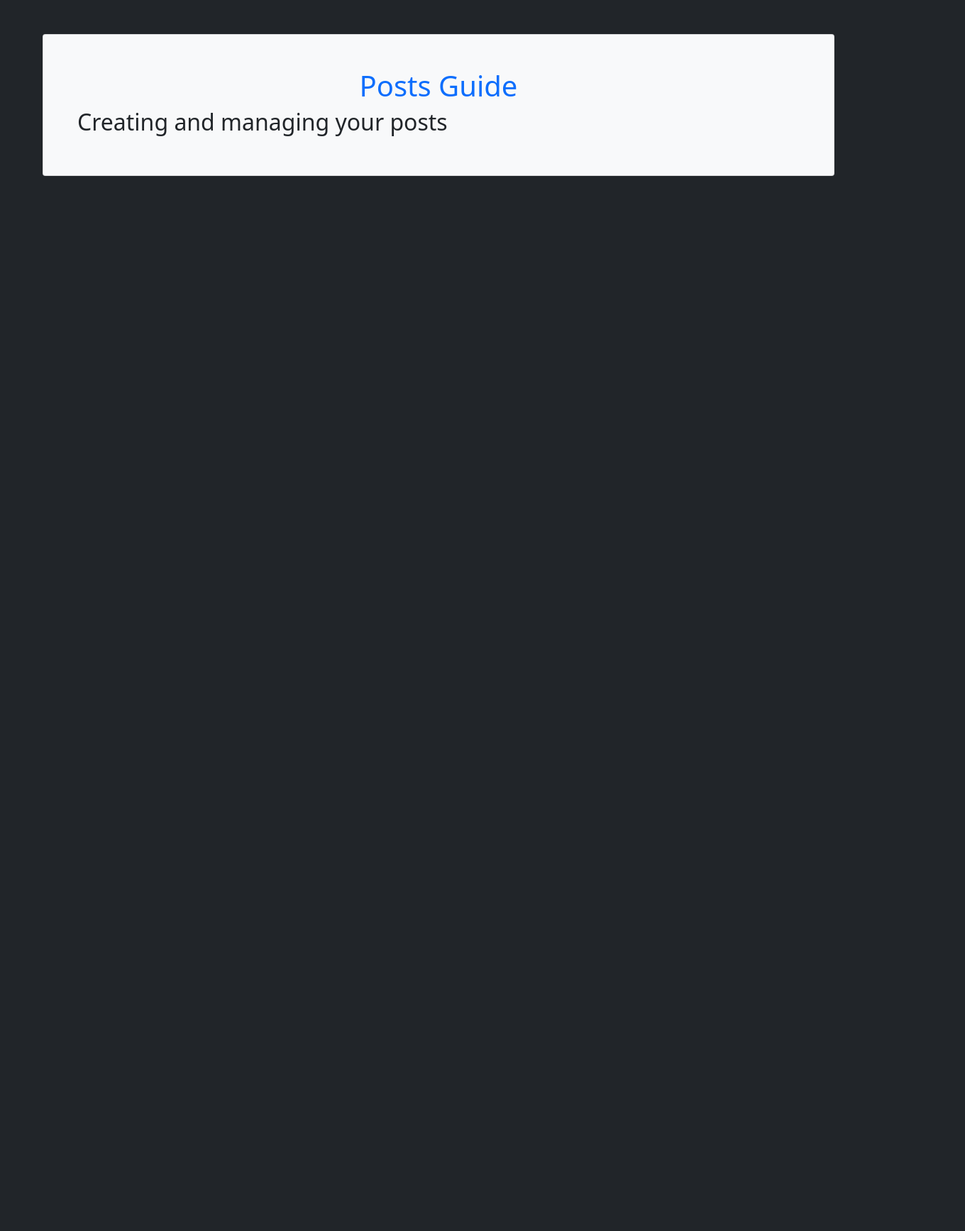
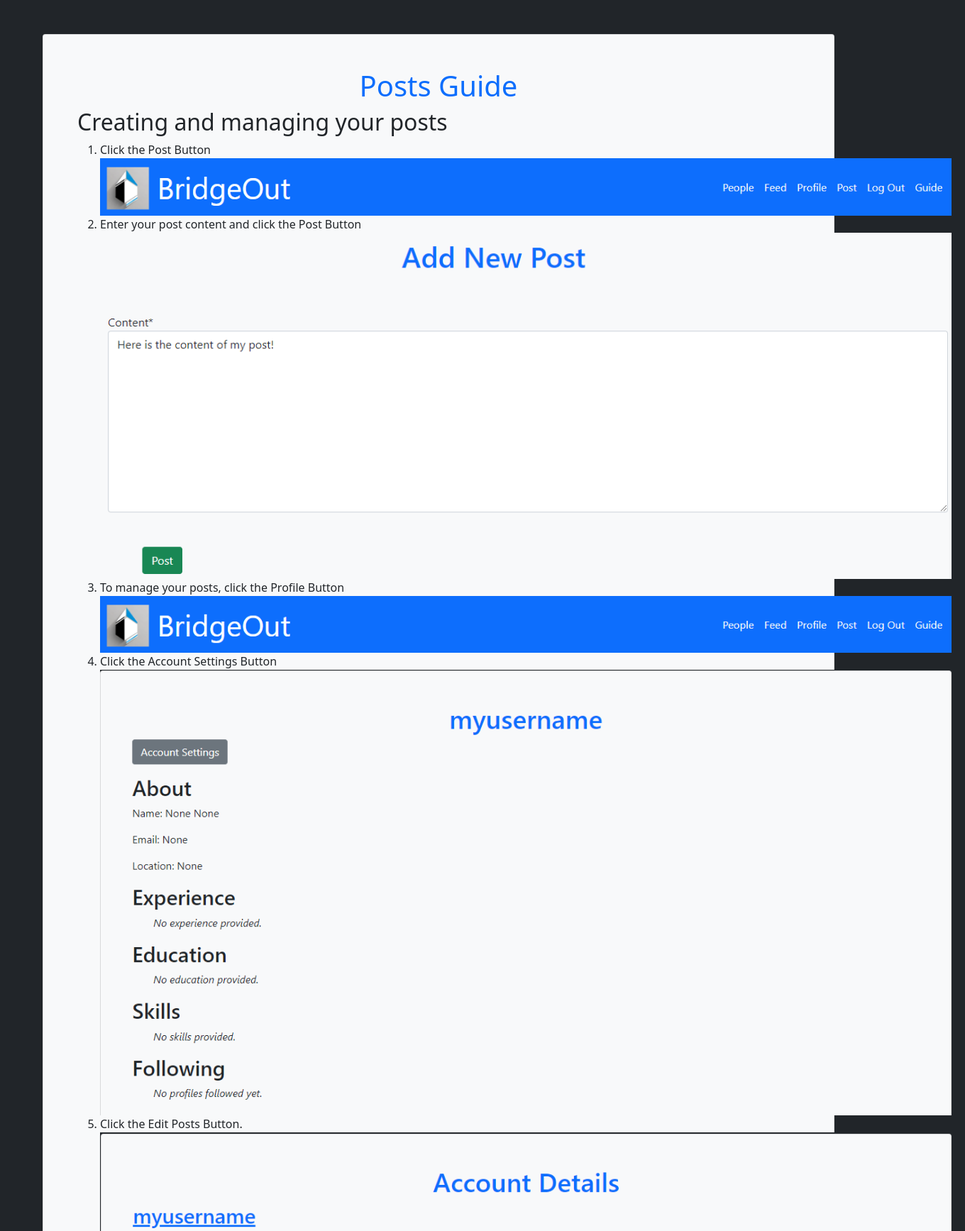
Before and after one commit to josh-flatt/cs350, a Django app: page /helloapp/userguide/posts-guide/ in a window 1360 px wide. Shown: the part 110-1845 px from the top of the page at 71% size. Before the commit the page ends 358 px from the top, so only its background shows below. Run offline with Django 4.2, Linux system fonts and the light colour scheme; parts of the project's set-up code (start-up, migrations or seed data) failed here and were passed over.

Commit message:
M7 Guide Content Update

```diff
--- a/Application/helloapp/templates/guide/posts_guide.html
+++ b/Application/helloapp/templates/guide/posts_guide.html
@@ -8,6 +8,21 @@
 {% block content %}
 
 <h2>Creating and managing your posts</h2>
-<!-- Add content specific to Creating and managing your posts -->
+<div>
+    <ol>
+        <li>Click the Post Button</li>
+        <img src="\static\guideImages\Navbar-Auth.png" width = 1200>
+        <li>Enter your post content and click the Post Button</li>
+        <img src="\static\guideImages\Create-Post.png" width = 1200>
+        <li>To manage your posts, click the Profile Button</li>
+        <img src="\static\guideImages\Navbar-Auth.png" width = 1200>
+        <li>Click the Account Settings Button</li>
+        <img src="\static\guideImages\Empty-Profile.png" width = 1200>
+        <li>Click the Edit Posts Button.</li>
+        <img src="\static\guideImages\Account-Details.png" width = 1200>
+        <li>You may use the buttons in edit posts to delete or edit your posts.</li>
+        <img src="\static\guideImages\Post-List.png" width = 1200>
+    </ol>
+</div>
 
 {% endblock content %}
```
Also changed, not shown: Application/helloapp/templates/guide/account_guide.html (+12 -1 lines), Application/helloapp/templates/guide/feed_guide.html (+14 -1 lines), Application/helloapp/templates/guide/profile_guide.html (+12 -1 lines), Documents/Milestone-7/Code/StatusReport.md (+1 -1 lines), Application/static/guideImages/Account-Details.png (added), Application/static/guideImages/Create-Post.png (added), Application/static/guideImages/Edit-Profile.png (added), Application/static/guideImages/Empty-Profile.png (added), Application/static/guideImages/Feed.png (added), Application/static/guideImages/Login.png (added), Application/static/guideImages/Navbar-Auth.png (added), Application/static/guideImages/Navbar-No-Auth.png (added), Application/static/guideImages/Post-List.png (added), Application/static/guideImages/Profile-Follow.png (added), 3 more files.
